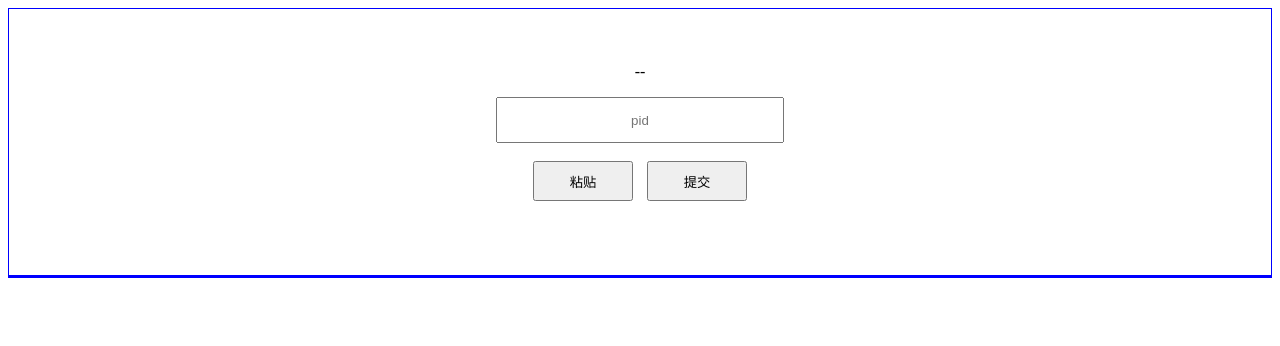
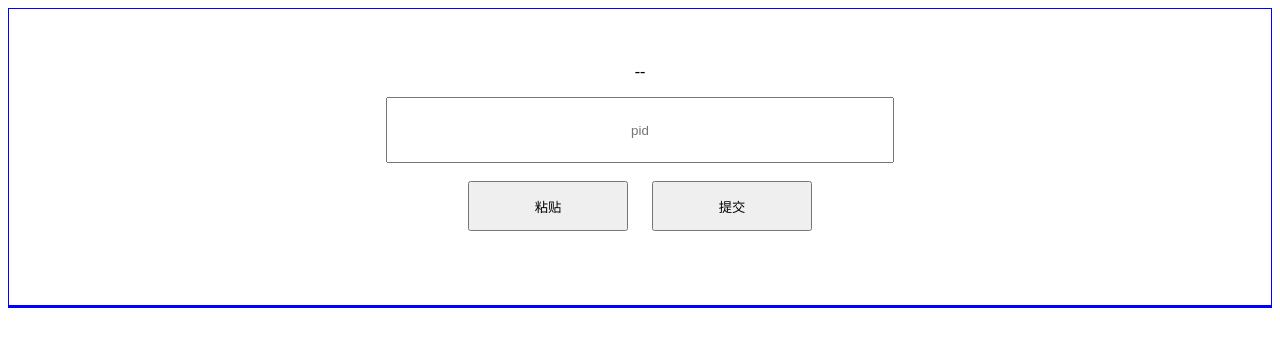
Before and after one commit to ahrenfly01/pix, a plain HTML site: page index.html in a window 1280 px wide. Drawn offline with Linux system fonts and the light colour scheme.

Commit message:
Add files via upload

```diff
--- a/index.html
+++ b/index.html
@@ -16,19 +16,16 @@
         .column {
             flex-direction: column;
         }
-        。row {
-            flex-direction: row;
-        }
         .kuang {
             border: 1px solid blue;
         }
         .k1{
-            width: 280px;
-            height: 40px;
+            width: 500px;
+            height: 60px;
         }
         .k2{
-            width: 100px;
-            height: 40px;
+            width: 160px;
+            height: 50px;
         }
     </style>
 
@@ -40,7 +37,7 @@
             // 创建<img>标签
             var img = document.createElement("img");
             img.src = img_url;
-            img.width = 600;
+            img.width = 700;
 
             // 添加<img>标签到某个元素中
             var container = document.getElementById("image_container");
@@ -72,11 +69,11 @@
 <body>
     <div class="flex flex1 column kuang" style="align-items: center; padding: 20px">
         <br><p>--</p>
-        <input class="k1" type='text' height="50px" style="text-align: center" id="pid" placeholder='pid'>
+        <input class="k1" type='text' style="text-align: center" id="pid" placeholder='pid'>
         <br>
 
         <div>
-            <button class="k2" style="margin-right: 10px" onclick="pasteFromClipboard()">粘贴</button>
+            <button class="k2" style="margin-right: 20px" onclick="pasteFromClipboard()">粘贴</button>
             <button class="k2" onclick="pix('pid')">提交</button>
         </div>
 
```
